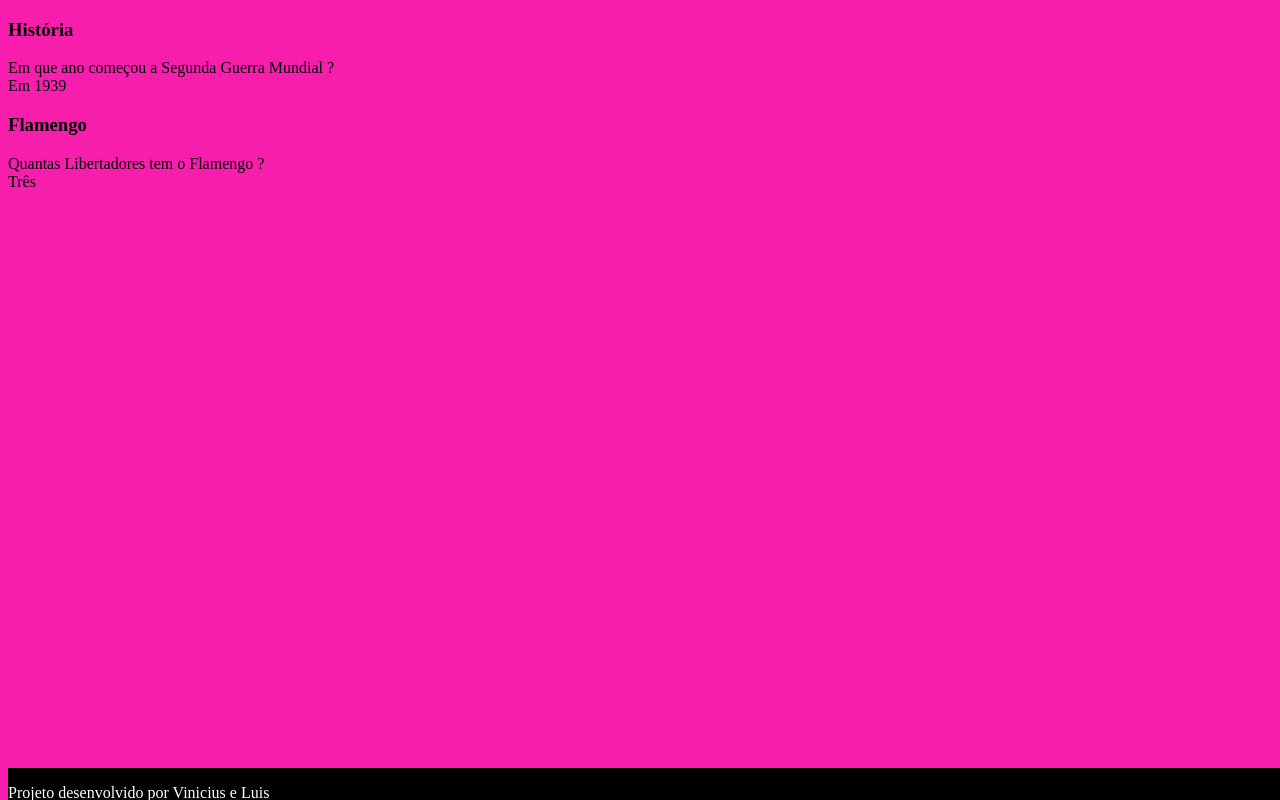
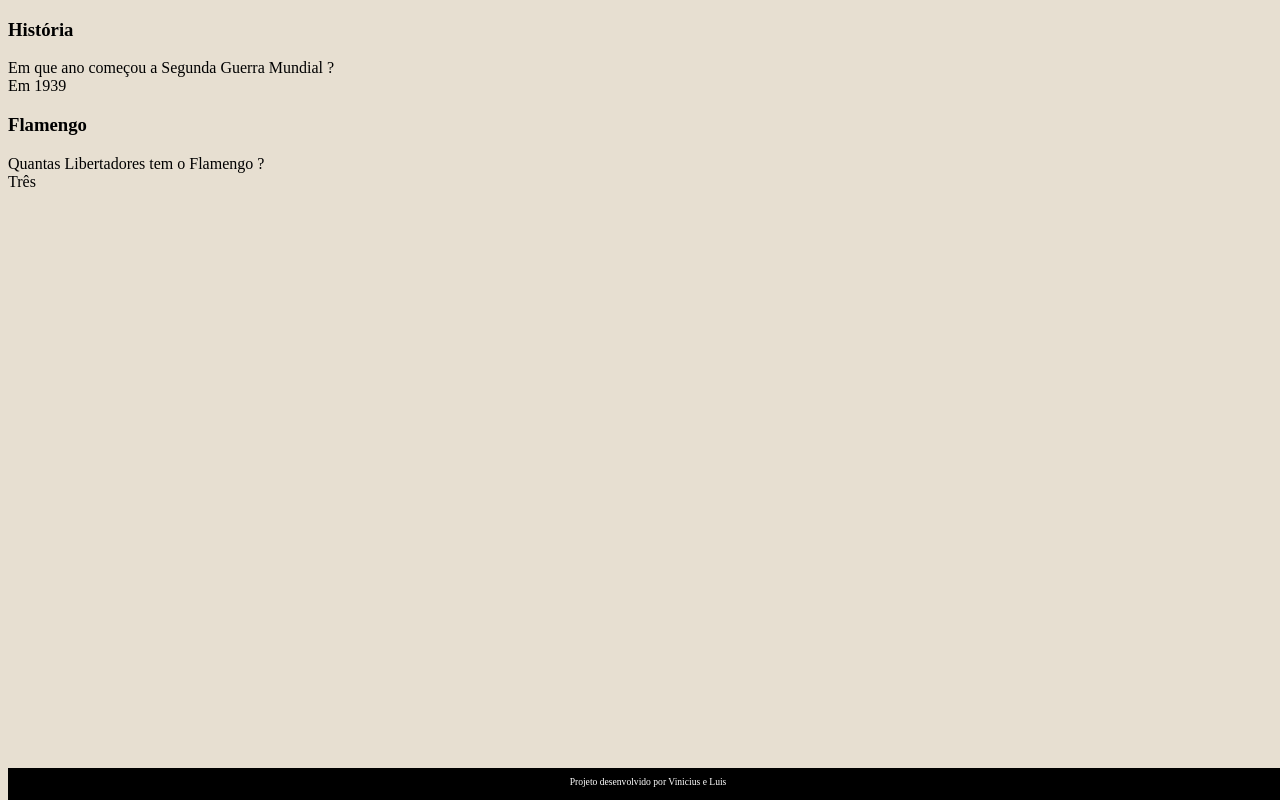
Before and after one commit to Luis-Travensoli/FlashCard, a plain HTML site: page index.html in a window 1280 px wide. Drawn offline with Linux system fonts and the light colour scheme.

Commit message:
nnnnnnnnnnnnnn

```diff
--- a/assets/style.css
+++ b/assets/style.css
@@ -1,5 +1,5 @@
 body {
-    background-color: rgb(247, 30, 174);
+    background-color: rgb(231, 223, 209);
 }
 footer {
     background-color: black;
@@ -9,3 +9,8 @@ footer {
     width: 100%;
     height: 2rem;
 }
+footer p {
+    text-align: center;
+    font-size: 0.6rem;
+    margin-top: 0.5rem;
+}
```
